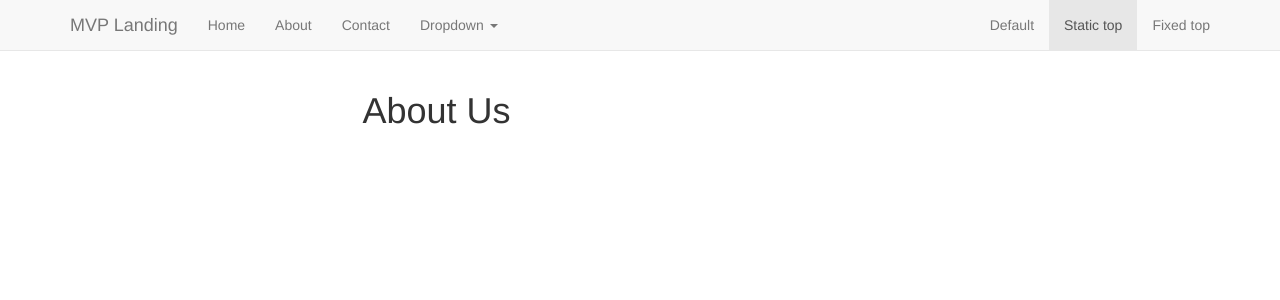
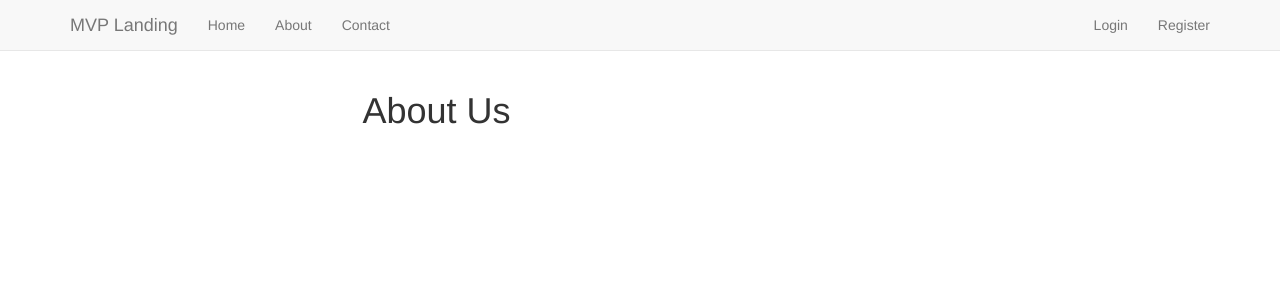
Before and after one commit to Broomspun/trydjango, a Django app: page /about/ in a window 1280 px wide. Shown: the top 300 px of the page. Run offline with Django 3.2, Linux system fonts and the light colour scheme; some libraries are stand-ins or nearby versions.

Commit message:
Authentication Links in Navbar

```diff
--- a/templates/navbar.html
+++ b/templates/navbar.html
@@ -14,23 +14,29 @@
                 <li ><a href="/">Home</a></li>
                 <li><a href="{% url 'about' %}">About</a></li>
                 <li><a href="/contact">Contact</a></li>
-                <li class="dropdown">
-                    <a href="#" class="dropdown-toggle" data-toggle="dropdown" role="button" aria-haspopup="true" aria-expanded="false">Dropdown <span class="caret"></span></a>
-                    <ul class="dropdown-menu">
-                        <li><a href="#">Action</a></li>
-                        <li><a href="#">Another action</a></li>
-                        <li><a href="#">Something else here</a></li>
-                        <li role="separator" class="divider"></li>
-                        <li class="dropdown-header">Nav header</li>
-                        <li><a href="#">Separated link</a></li>
-                        <li><a href="#">One more separated link</a></li>
-                    </ul>
-                </li>
+{#                <li class="dropdown">#}
+{#                    <a href="#" class="dropdown-toggle" data-toggle="dropdown" role="button" aria-haspopup="true" aria-expanded="false">Dropdown <span class="caret"></span></a>#}
+{#                    <ul class="dropdown-menu">#}
+{#                        <li><a href="#">Action</a></li>#}
+{#                        <li><a href="#">Another action</a></li>#}
+{#                        <li><a href="#">Something else here</a></li>#}
+{#                        <li role="separator" class="divider"></li>#}
+{#                        <li class="dropdown-header">Nav header</li>#}
+{#                        <li><a href="#">Separated link</a></li>#}
+{#                        <li><a href="#">One more separated link</a></li>#}
+{#                    </ul>#}
+{#                </li>#}
             </ul>
             <ul class="nav navbar-nav navbar-right">
-                <li><a href="../navbar/">Default</a></li>
-                <li class="active"><a href="./">Static top <span class="sr-only">(current)</span></a></li>
-                <li><a href="../navbar-fixed-top/">Fixed top</a></li>
+                {% if request.user.is_authenticated %}
+{#                    <li><a href="/accounts/logout">Logout</a></li>#}
+                    <li><a href="{% url 'auth_logout' %}">Logout</a></li>
+                {% else %}
+{#                    <li><a href="/accounts/login">Login</a></li>#}
+                    <li><a href="{% url 'auth_login' %}">Login</a></li>
+{#                    <li><a href="/accounts/register">Register</a></li>#}
+                    <li><a href="{% url 'registration_register' %}">Register</a></li>
+                {% endif %}
             </ul>
         </div><!--/.nav-collapse -->
     </div>
```
